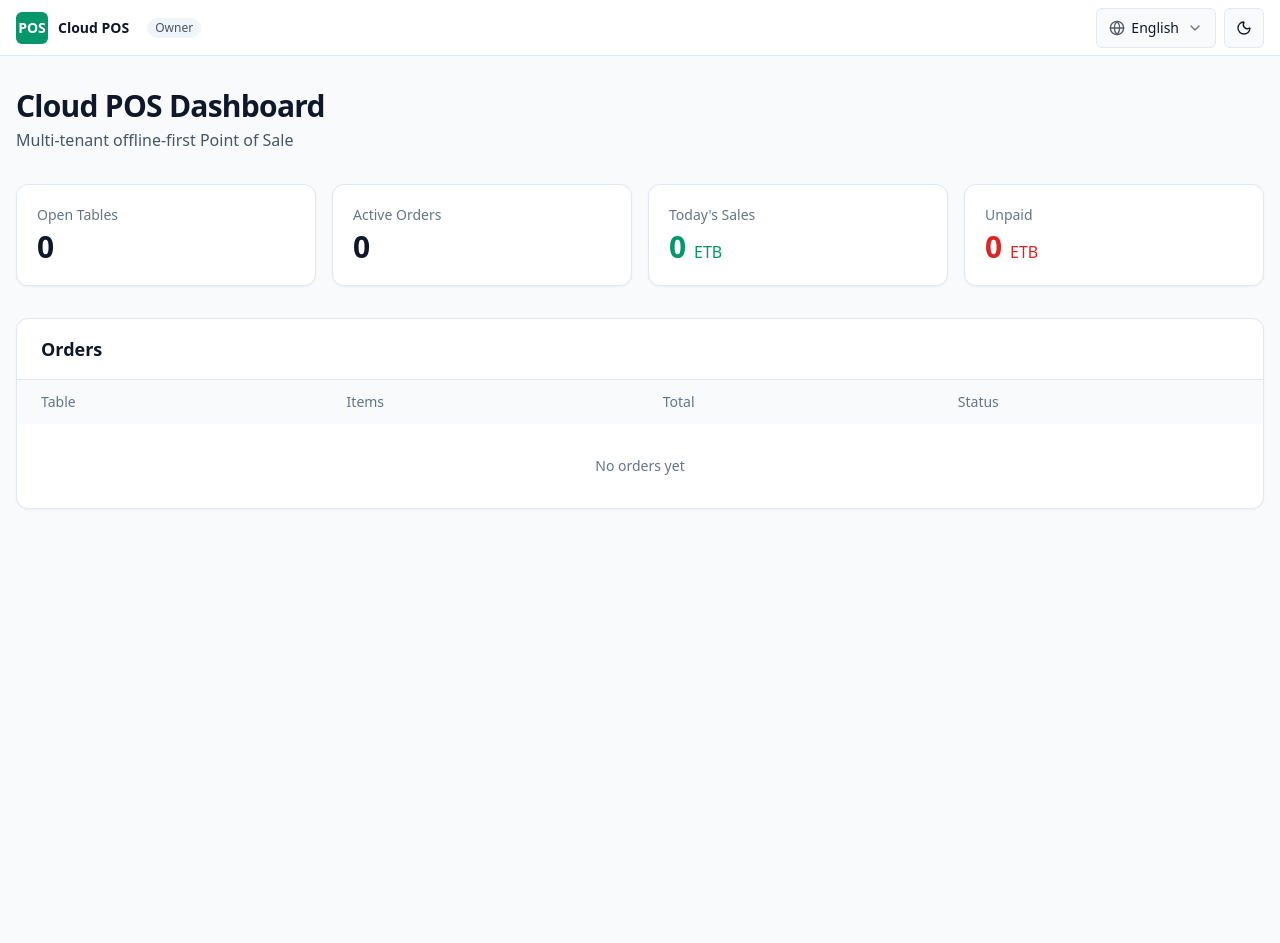
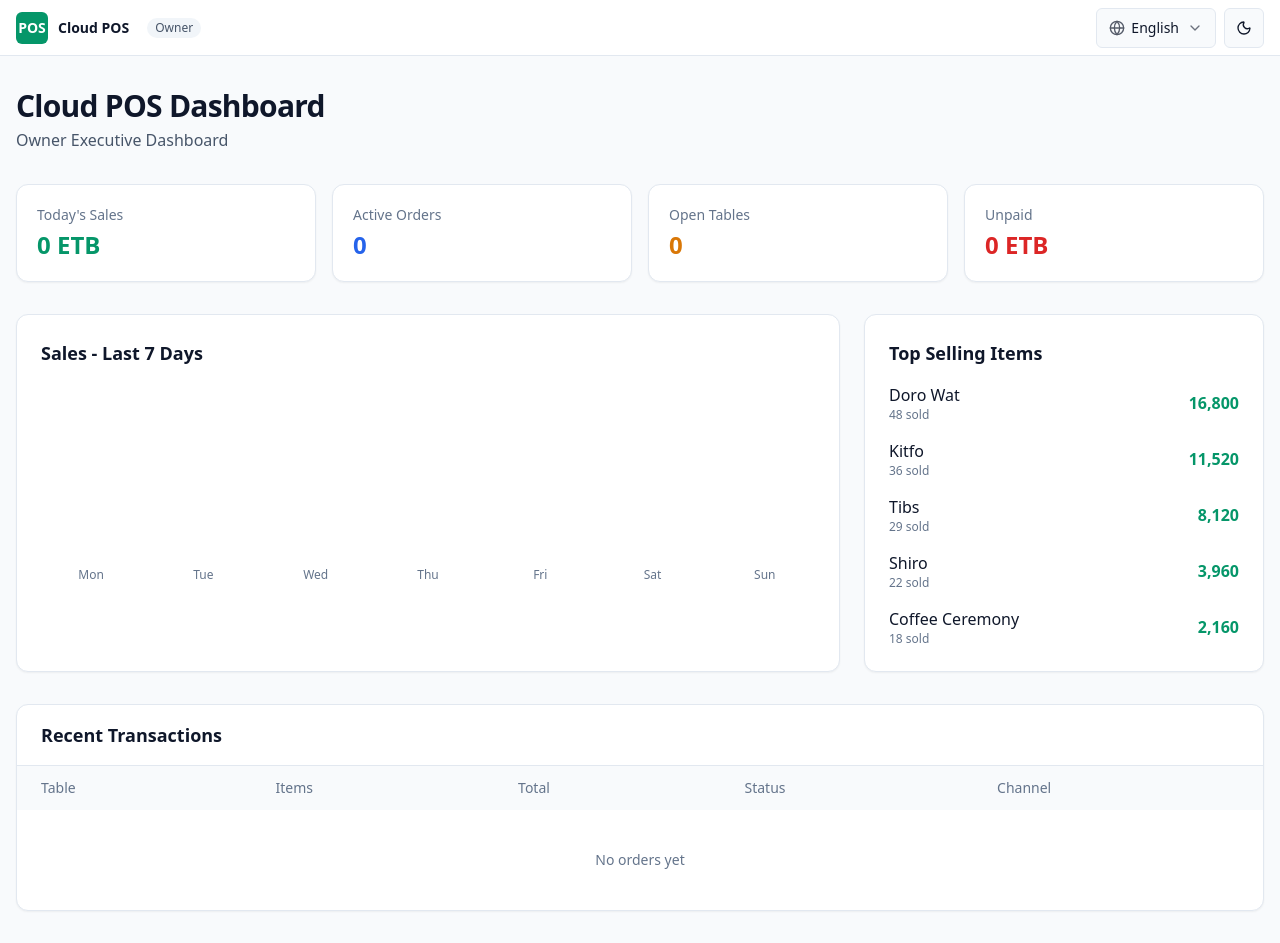
Before and after one commit to FraolFikru/poscloud, a Next.js app: page / in a window 1280 px wide. Before the commit the page ends 800 px from the top, so only its background shows below. Built offline with nearby package versions, Linux system fonts and the light colour scheme.

Commit message:
Enhance OwnerDashboard with additional stats and UI updates

```diff
--- a/src/app/page.tsx
+++ b/src/app/page.tsx
@@ -2,7 +2,7 @@
 
 import { useTranslation } from "react-i18next";
 import { useEffect, useState } from "react";
-import { getStats, getOrders } from "@/lib/store";
+import { getStats, getOrders, MENU } from "@/lib/store";
 
 export default function OwnerDashboard() {
   const { t } = useTranslation();
@@ -17,71 +17,113 @@ export default function OwnerDashboard() {
   useEffect(() => {
     const update = () => {
       setStats(getStats());
-      setRecentOrders(getOrders().slice(0, 8));
+      setRecentOrders(getOrders().slice(0, 10));
     };
     update();
     const interval = setInterval(update, 3000);
     return () => clearInterval(interval);
   }, []);
 
+  // Fake 7-day sales for demo (later we will use real data)
+  const weekSales = [4200, 5800, 3900, 7100, 6400, 8200, stats.todaySales || 5100];
+  const maxSale = Math.max(...weekSales, 1);
+  const days = ["Mon", "Tue", "Wed", "Thu", "Fri", "Sat", "Sun"];
+
+  // Top items (demo)
+  const topItems = [
+    { name: "Doro Wat", sold: 48, revenue: 16800 },
+    { name: "Kitfo", sold: 36, revenue: 11520 },
+    { name: "Tibs", sold: 29, revenue: 8120 },
+    { name: "Shiro", sold: 22, revenue: 3960 },
+    { name: "Coffee Ceremony", sold: 18, revenue: 2160 },
+  ];
+
   return (
     <div className="space-y-8">
-      {/* Header */}
+      {/* Page Title */}
       <div>
         <h1 className="text-3xl font-bold tracking-tight text-slate-900 dark:text-zinc-50">
           {t("home.title")}
         </h1>
         <p className="mt-1 text-slate-600 dark:text-zinc-400">
-          {t("home.subtitle")}
+          Owner Executive Dashboard
         </p>
       </div>
 
-      {/* Stats */}
+      {/* Main Stats */}
       <div className="grid gap-4 sm:grid-cols-2 lg:grid-cols-4">
-        <div className="rounded-xl border border-slate-200 bg-white p-5 shadow-sm dark:border-zinc-800 dark:bg-zinc-900">
-          <p className="text-sm font-medium text-slate-500 dark:text-zinc-400">
-            {t("home.stats.openTables")}
-          </p>
-          <p className="mt-1 text-3xl font-bold text-slate-900 dark:text-zinc-50">
-            {stats.openTables}
-          </p>
+        <StatCard
+          label={t("home.stats.todaySales")}
+          value={`${stats.todaySales.toLocaleString()} ${t("common.etb")}`}
+          color="emerald"
+        />
+        <StatCard
+          label={t("home.stats.activeOrders")}
+          value={stats.activeOrders}
+          color="blue"
+        />
+        <StatCard
+          label={t("home.stats.openTables")}
+          value={stats.openTables}
+          color="amber"
+        />
+        <StatCard
+          label={t("home.stats.unpaid")}
+          value={`${stats.unpaid.toLocaleString()} ${t("common.etb")}`}
+          color="red"
+        />
+      </div>
+
+      {/* Charts + Top Items */}
+      <div className="grid gap-6 lg:grid-cols-3">
+        {/* Sales Chart */}
+        <div className="rounded-xl border border-slate-200 bg-white p-6 shadow-sm dark:border-zinc-800 dark:bg-zinc-900 lg:col-span-2">
+          <h2 className="mb-6 text-lg font-semibold text-slate-900 dark:text-zinc-50">
+            Sales - Last 7 Days
+          </h2>
+          <div className="flex h-48 items-end gap-3">
+            {weekSales.map((sale, i) => (
+              <div key={i} className="flex flex-1 flex-col items-center gap-2">
+                <div
+                  className="w-full rounded-t-md bg-emerald-500 transition-all dark:bg-emerald-600"
+                  style={{ height: `${(sale / maxSale) * 100}%` }}
+                />
+                <span className="text-xs text-slate-500 dark:text-zinc-400">
+                  {days[i]}
+                </span>
+              </div>
+            ))}
+          </div>
         </div>
 
-        <div className="rounded-xl border border-slate-200 bg-white p-5 shadow-sm dark:border-zinc-800 dark:bg-zinc-900">
-          <p className="text-sm font-medium text-slate-500 dark:text-zinc-400">
-            {t("home.stats.activeOrders")}
-          </p>
-          <p className="mt-1 text-3xl font-bold text-slate-900 dark:text-zinc-50">
-            {stats.activeOrders}
-          </p>
-        </div>
-
-        <div className="rounded-xl border border-slate-200 bg-white p-5 shadow-sm dark:border-zinc-800 dark:bg-zinc-900">
-          <p className="text-sm font-medium text-slate-500 dark:text-zinc-400">
-            {t("home.stats.todaySales")}
-          </p>
-          <p className="mt-1 text-3xl font-bold text-emerald-600 dark:text-emerald-400">
-            {stats.todaySales.toLocaleString()}{" "}
-            <span className="text-base font-normal">{t("common.etb")}</span>
-          </p>
-        </div>
-
-        <div className="rounded-xl border border-slate-200 bg-white p-5 shadow-sm dark:border-zinc-800 dark:bg-zinc-900">
-          <p className="text-sm font-medium text-slate-500 dark:text-zinc-400">
-            {t("home.stats.unpaid")}
-          </p>
-          <p className="mt-1 text-3xl font-bold text-red-600 dark:text-red-400">
-            {stats.unpaid.toLocaleString()}{" "}
-            <span className="text-base font-normal">{t("common.etb")}</span>
-          </p>
+        {/* Top Selling Items */}
+        <div className="rounded-xl border border-slate-200 bg-white p-6 shadow-sm dark:border-zinc-800 dark:bg-zinc-900">
+          <h2 className="mb-4 text-lg font-semibold text-slate-900 dark:text-zinc-50">
+            Top Selling Items
+          </h2>
+          <div className="space-y-4">
+            {topItems.map((item, i) => (
+              <div key={i} className="flex items-center justify-between">
+                <div>
+                  <p className="font-medium text-slate-900 dark:text-zinc-100">
+                    {item.name}
+                  </p>
+                  <p className="text-xs text-slate-500">{item.sold} sold</p>
+                </div>
+                <p className="font-semibold text-emerald-600 dark:text-emerald-400">
+                  {item.revenue.toLocaleString()}
+                </p>
+              </div>
+            ))}
+          </div>
         </div>
       </div>
 
-      {/* Recent Orders - View Only */}
+      {/* Recent Transactions */}
       <div className="rounded-xl border border-slate-200 bg-white shadow-sm dark:border-zinc-800 dark:bg-zinc-900">
         <div className="border-b border-slate-200 px-6 py-4 dark:border-zinc-800">
           <h2 className="text-lg font-semibold text-slate-900 dark:text-zinc-50">
-            {t("orders.title")}
+            Recent Transactions
           </h2>
         </div>
 
@@ -93,26 +135,27 @@ export default function OwnerDashboard() {
                 <th className="px-6 py-3 font-medium">{t("orders.items")}</th>
                 <th className="px-6 py-3 font-medium">{t("orders.total")}</th>
                 <th className="px-6 py-3 font-medium">{t("orders.status")}</th>
+                <th className="px-6 py-3 font-medium">Channel</th>
               </tr>
             </thead>
             <tbody className="divide-y divide-slate-100 dark:divide-zinc-800">
               {recentOrders.length === 0 ? (
                 <tr>
-                  <td colSpan={4} className="px-6 py-8 text-center text-slate-500">
+                  <td colSpan={5} className="px-6 py-10 text-center text-slate-500">
                     {t("orders.empty")}
                   </td>
                 </tr>
               ) : (
                 recentOrders.map((order) => (
                   <tr key={order.id} className="hover:bg-slate-50 dark:hover:bg-zinc-800/40">
-                    <td className="px-6 py-4 font-medium text-slate-900 dark:text-zinc-100">
-                      {t("orders.table")} {order.tableNumber}
+                    <td className="px-6 py-4 font-medium">
+                      Table {order.tableNumber}
                     </td>
                     <td className="px-6 py-4 text-slate-600 dark:text-zinc-400">
-                      {order.items.length} {t("orders.items")}
+                      {order.items.length} items
                     </td>
                     <td className="px-6 py-4 font-medium">
-                      {order.totalAmount.toLocaleString()} {t("common.etb")}
+                      {order.totalAmount.toLocaleString()} ETB
                     </td>
                     <td className="px-6 py-4">
                       <span
@@ -122,8 +165,11 @@ export default function OwnerDashboard() {
                             : "bg-red-100 text-red-700 dark:bg-red-900/40 dark:text-red-400"
                         }`}
                       >
-                        {t(`orders.${order.paymentStatus.toLowerCase()}`)}
+                        {order.paymentStatus}
                       </span>
+                    </td>
+                    <td className="px-6 py-4 text-slate-600 dark:text-zinc-400">
+                      {order.paymentChannel || "—"}
                     </td>
                   </tr>
                 ))
@@ -135,3 +181,28 @@ export default function OwnerDashboard() {
     </div>
   );
 }
+
+// Small helper component
+function StatCard({
+  label,
+  value,
+  color,
+}: {
+  label: string;
+  value: string | number;
+  color: "emerald" | "blue" | "amber" | "red";
+}) {
+  const colors = {
+    emerald: "text-emerald-600 dark:text-emerald-400",
+    blue: "text-blue-600 dark:text-blue-400",
+    amber: "text-amber-600 dark:text-amber-400",
+    red: "text-red-600 dark:text-red-400",
+  };
+
+  return (
+    <div className="rounded-xl border border-slate-200 bg-white p-5 shadow-sm dark:border-zinc-800 dark:bg-zinc-900">
+      <p className="text-sm font-medium text-slate-500 dark:text-zinc-400">{label}</p>
+      <p className={`mt-1 text-2xl font-bold ${colors[color]}`}>{value}</p>
+    </div>
+  );
+}
```
